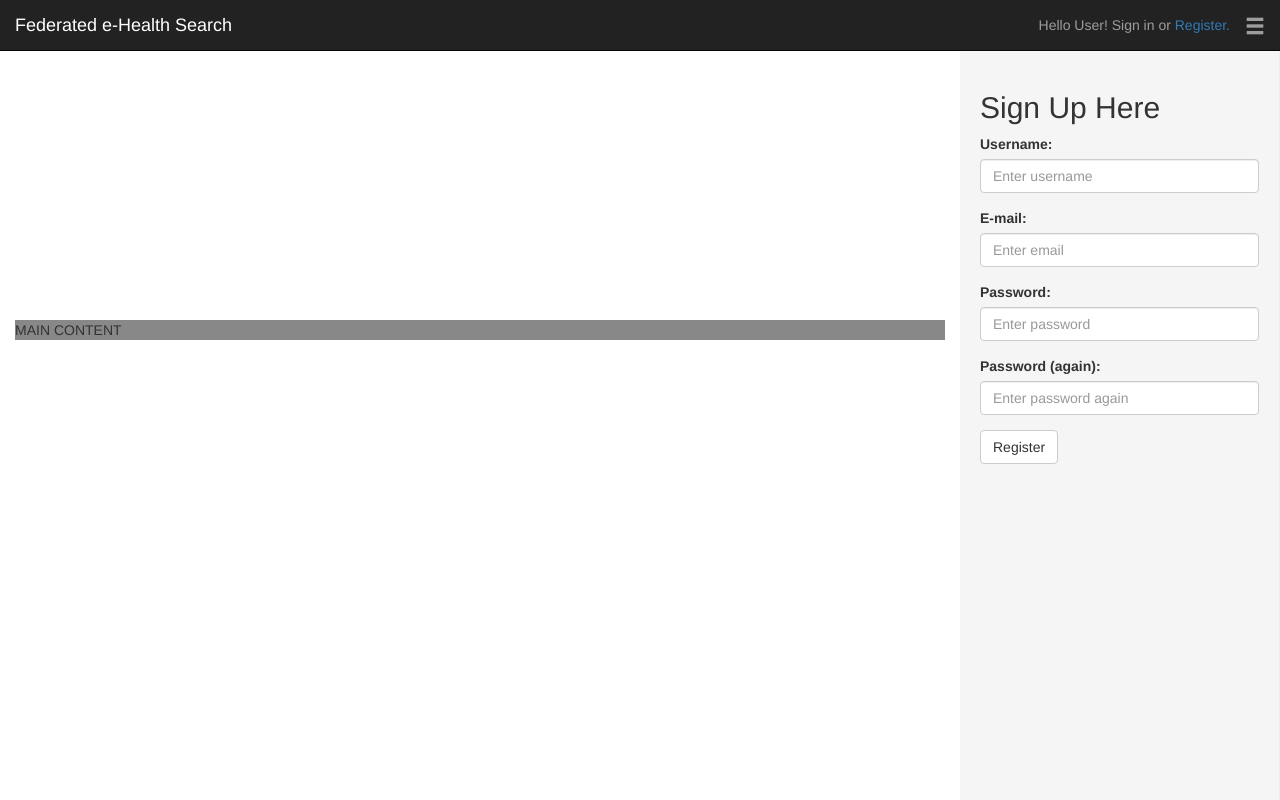
After one commit to andreasp1994/WAD-EHealth, a Django app: template ehealthexplorer/templates/registration/registration_form.html in a window 1280 px wide. The commit adds this page. Run offline with Django 3.2, Linux system fonts and the light colour scheme; the template is opened without the code that fills it, so the values that code supplies are empty; some libraries are stand-ins or nearby versions.

Commit message:
register form drop menu

```diff
--- a/ehealthexplorer/ehealthexplorer/settings.py
+++ b/ehealthexplorer/ehealthexplorer/settings.py
@@ -37,6 +37,7 @@ INSTALLED_APPS = (
     'django.contrib.messages',
     'django.contrib.staticfiles',
     'explorer',
+    'registration',
 )
 
 MIDDLEWARE_CLASSES = (
@@ -48,6 +49,8 @@ MIDDLEWARE_CLASSES = (
     'django.contrib.messages.middleware.MessageMiddleware',
     'django.middleware.clickjacking.XFrameOptionsMiddleware',
 )
+
+REGISTRATION_OPEN = True
 
 ROOT_URLCONF = 'ehealthexplorer.urls'
 
--- a/ehealthexplorer/ehealthexplorer/urls.py
+++ b/ehealthexplorer/ehealthexplorer/urls.py
@@ -7,5 +7,6 @@ urlpatterns = patterns('',
     # url(r'^blog/', include('blog.urls')),
 
     url(r'^admin/', include(admin.site.urls)),
-    url(r'^explorer/', include('explorer.urls')), # ADD THIS NEW TUPLE!
+    url(r'^explorer/', include('explorer.urls')), #
+    url(r'^accounts/', include('registration.backends.simple.urls')),
 )
--- a/ehealthexplorer/templates/explorer/base.html
+++ b/ehealthexplorer/templates/explorer/base.html
@@ -30,7 +30,7 @@
             <span class="icon-bar"></span>
             <span class="icon-bar"></span>
           </button>
-          <a class="navbar-brand" href="/rango/">Federated e-Health Search</a>
+          <a class="navbar-brand" href="/explorer/">Federated e-Health Search</a>
         </div>
         <div class="navbar-collapse collapse">
 
@@ -40,15 +40,24 @@
                     <li class="dropdown">
                         <a href="#" data-toggle="dropdown" class="dropdown-toggle glyphicon glyphicon-menu-hamburger"></a>
                         <ul class="dropdown-menu">
+
                             <li><a href="#">Search</a></li>
-                            <li><a href="#">Another action</a></li>
                             <li class="divider"></li>
-                            <li><a href="#">And yet.. another action</a></li>
+                            {% if user.is_authenticated %}
+                                <li>><a href="#">Favourites</a></li>
+                                <li class="divider"></li>
+                                <li><a href="#">History</a></li>
+                                <li class="divider"></li>
+                                <li><a href="#">Settings</a></li>
+                                <li><a href="{% url 'auth_login' %}">Log out</a></li>
+                            {% else %}
+                                <li><a href="{% url 'auth_login' %}">Log in!</a></li>
+                            {% endif %}
                         </ul>
                     </li>
             </ul>
 
-             <p class="navbar-right navbar-text top-text"> Hello User! Sign in or Register.</p>
+             <p class="navbar-right navbar-text top-text"> Hello User! Sign in or <a href="{% url 'registration_register' %}">Register.</a></p>
 
         </div>
       </div>
--- /dev/null
+++ b/ehealthexplorer/templates/registration/registration_form.html
@@ -0,0 +1,31 @@
+{% extends 'explorer/base.html'%}
+
+{% load staticfiles %}
+
+{% block side_block %}
+    <form role="form"  method="post" action=".">
+                {% csrf_token %}
+
+        <h2 class="form-signin-heading">Sign Up Here</h2>
+
+        <div class="form-group" >
+            <p class="required"> <label for="id_username">Username:</label>
+            <input class="form-control"  id="id_username" maxlength="30" name="username" type="text"  placeholder="Enter username"/></p>
+        </div>
+        <div class="form-group">
+            <p class="required"><label for="id_email">E-mail:</label>
+            <input class="form-control" id="id_email" name="email" type="email" placeholder="Enter email" /></p>
+        </div>
+        <div class="form-group">
+            <p class="required"><label for="id_password1">Password:</label>
+            <input class="form-control" id="id_password1" name="password1" type="password" placeholder="Enter password" /></p>
+        </div>
+        <div class="form-group">
+            <p class="required"><label for="id_password2">Password (again):</label>
+            <input class="form-control" id="id_password2" name="password2" type="password" placeholder="Enter password again" /></p>
+        </div>
+
+        <button type="submit" class="btn btn-default">Register</button>
+
+    </form>
+{% endblock %}
```
Also changed, not shown: ehealthexplorer/db.sqlite3, 11 other files.
